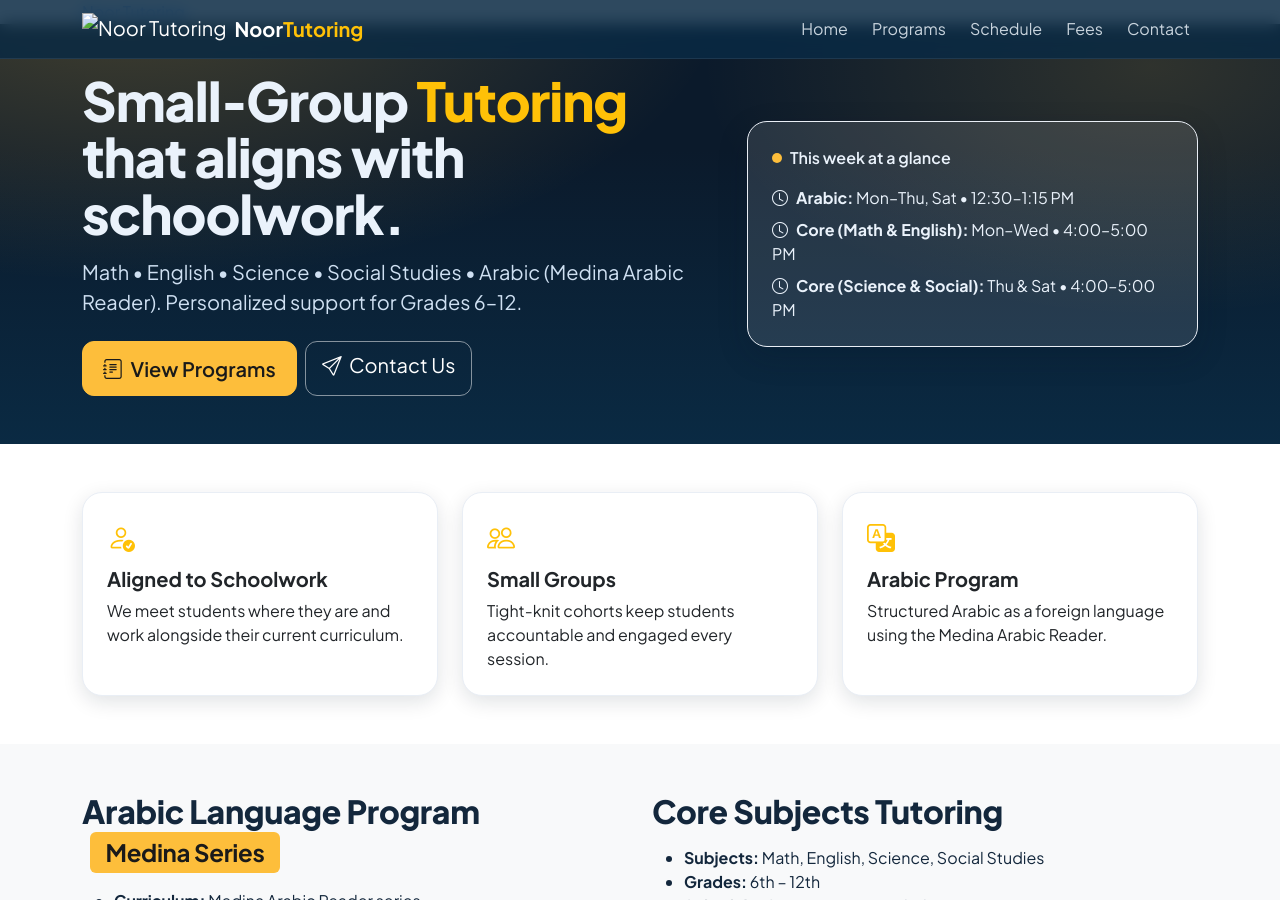
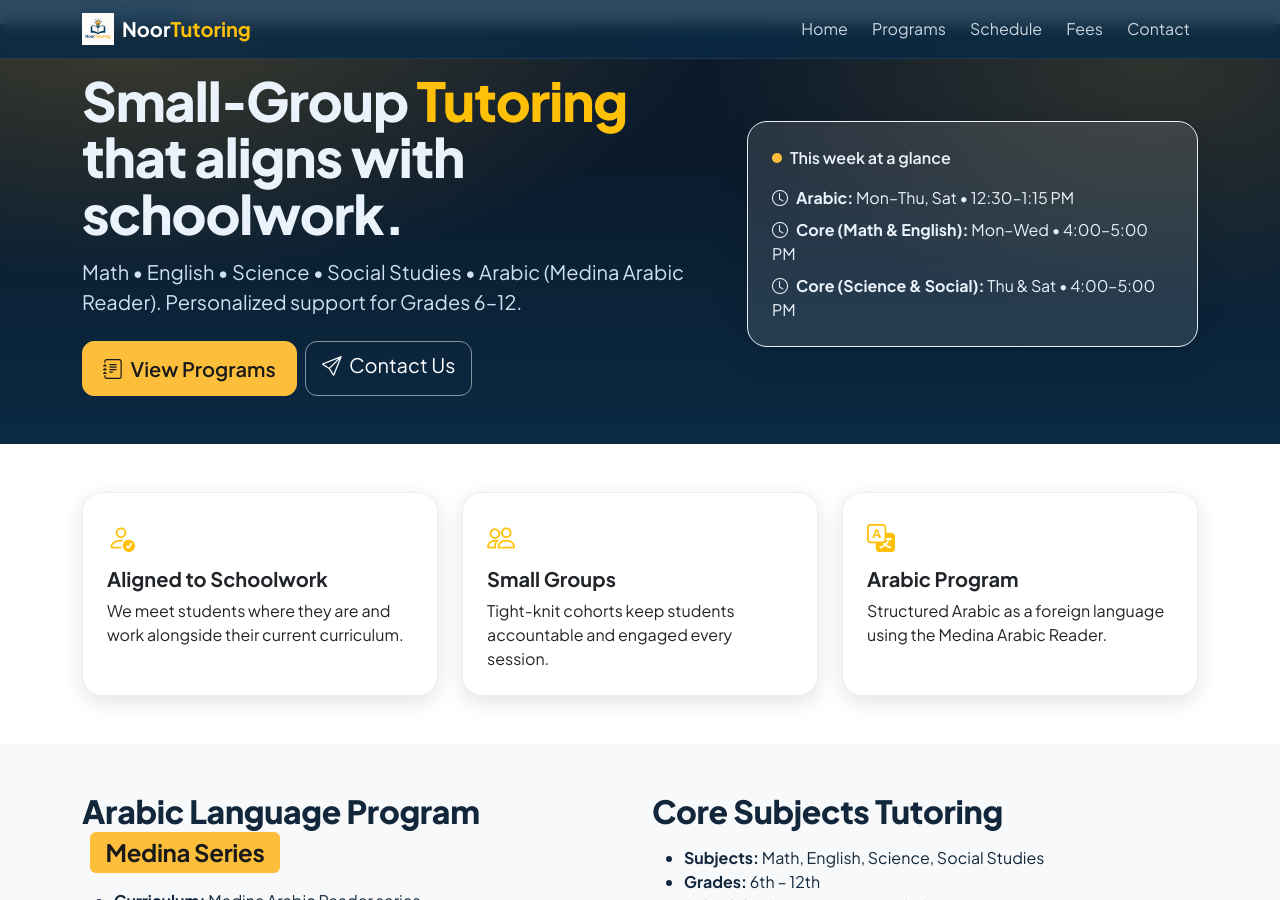
Before and after one commit to moojid/noortutoring.com, a Jekyll site: the page built from index.md, in a window 1280 px wide and 900 px high. Built offline with Jekyll 4.4.1, drawn with Linux system fonts in a browser that asks for light colours.

Commit message:
fixed the logo.png links2

```diff
--- a/_includes/footer.html
+++ b/_includes/footer.html
@@ -10,7 +10,7 @@
     <div class="row g-4 align-items-center">
       <div class="col-12 col-lg-6">
         <div class="d-flex align-items-center gap-3">
-          <img src="{{/assets/img/logo.png | relative_url }}" alt="Noor Tutoring" height="36">
+          <img src="{{ '/assets/img/logo.png' | relative_url }}" alt="Noor Tutoring" height="36">
           <div>
             <div class="fw-bold">Noor Tutoring</div>
             <div class="small text-secondary">Focused, small-group tutoring for Grades 6–12.</div>
--- a/_includes/header.html
+++ b/_includes/header.html
@@ -4,7 +4,7 @@
     <nav class="navbar navbar-expand-lg fixed-top navbar-dark" aria-label="Primary">
       <div class="container">
       <a class="navbar-brand d-flex align-items-center gap-2" href="{{ '/' | relative_url }}">
-        <img src="{{/assets/img/logo.png | relative_url }}" alt="Noor Tutoring" height="32">
+        <img src="{{ '/assets/img/logo.png' | relative_url }}" alt="Noor Tutoring" height="32">
         <span class="fw-bold text-white">Noor<span class="text-warning">Tutoring</span></span>
       </a>
       <button class="navbar-toggler" type="button" data-bs-toggle="offcanvas" data-bs-target="#offcanvasNav">
```
